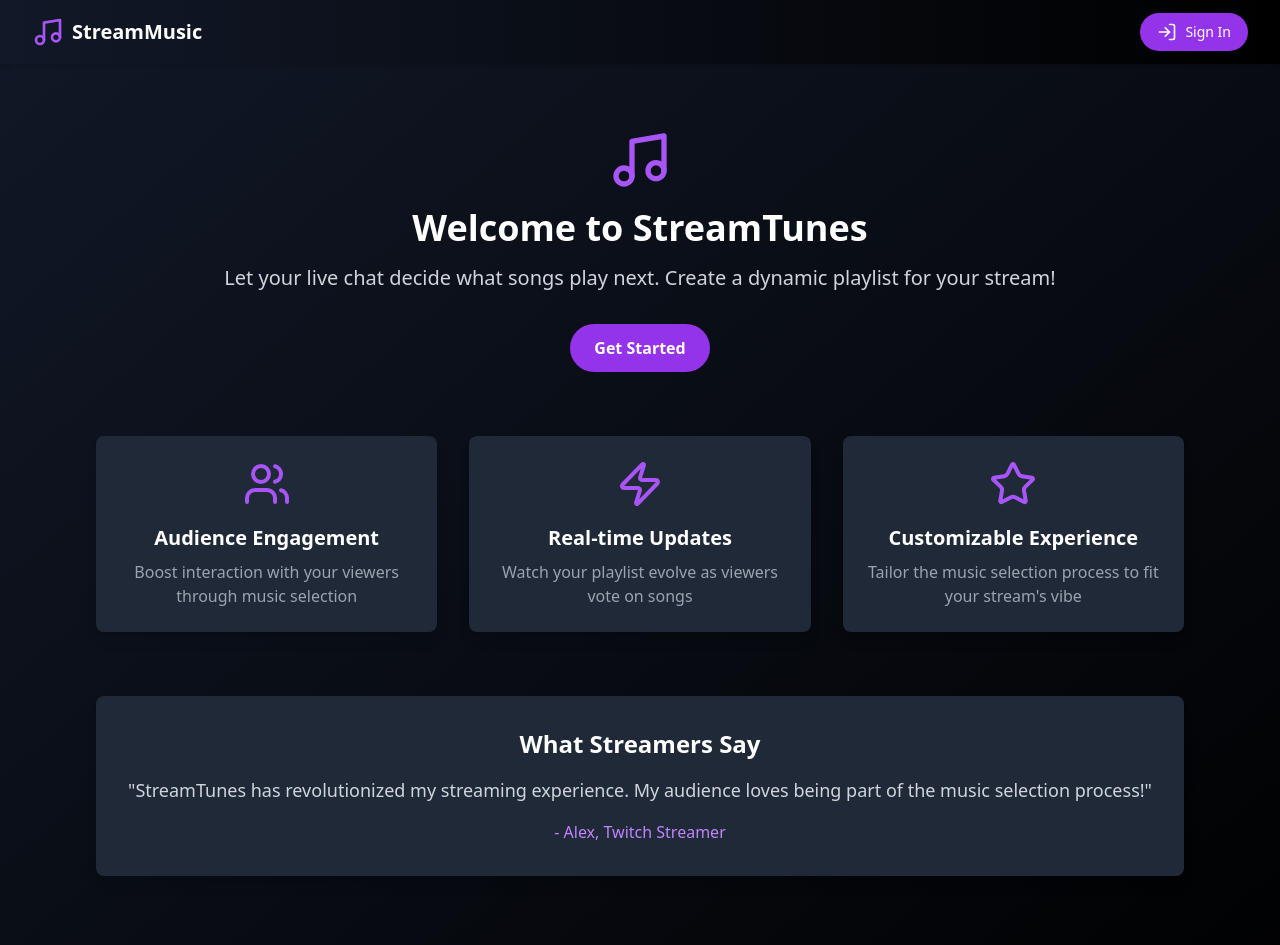
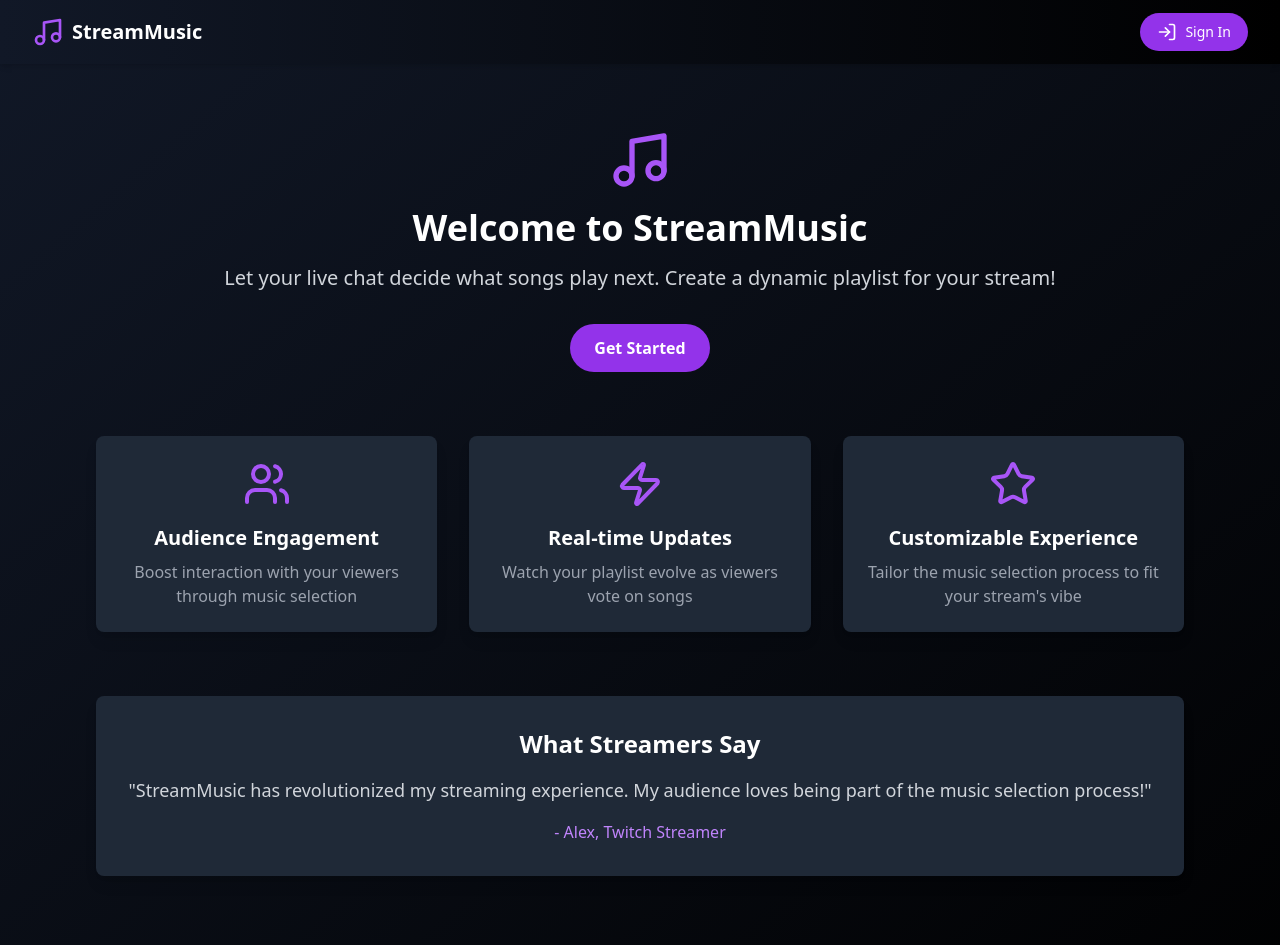
Before and after one commit to AdityaVerma5/streaMusic, a Next.js app: page / in a window 1280 px wide. Shown: the top 945 px of the page. Built offline with nearby package versions, Linux system fonts and the light colour scheme; no server answers.

Commit message:
fix name

```diff
--- a/app/page.tsx
+++ b/app/page.tsx
@@ -30,7 +30,7 @@ export default function Component() {
       <div className="max-w-6xl mx-auto px-4 py-16 sm:px-6 lg:px-8">
         <div className="text-center mb-16">
           <Music size={64} className="text-purple-500 mx-auto mb-4" />
-          <h1 className="text-4xl font-bold mb-4">Welcome to StreamTunes</h1>
+          <h1 className="text-4xl font-bold mb-4">Welcome to StreamMusic</h1>
           <p className="text-xl text-gray-300 mb-8">
             Let your live chat decide what songs play next. Create a dynamic playlist for your stream!
           </p>
@@ -64,7 +64,7 @@ export default function Component() {
           <h2 className="text-2xl font-bold mb-4 text-center">What Streamers Say</h2>
           <blockquote className="text-center">
             <p className="text-lg text-gray-300 mb-4">
-              &quot;StreamTunes has revolutionized my streaming experience. My audience loves being part of the music selection process!&quot;
+              &quot;StreamMusic has revolutionized my streaming experience. My audience loves being part of the music selection process!&quot;
             </p>
             <footer className="text-purple-400">- Alex, Twitch Streamer</footer>
           </blockquote>
```
